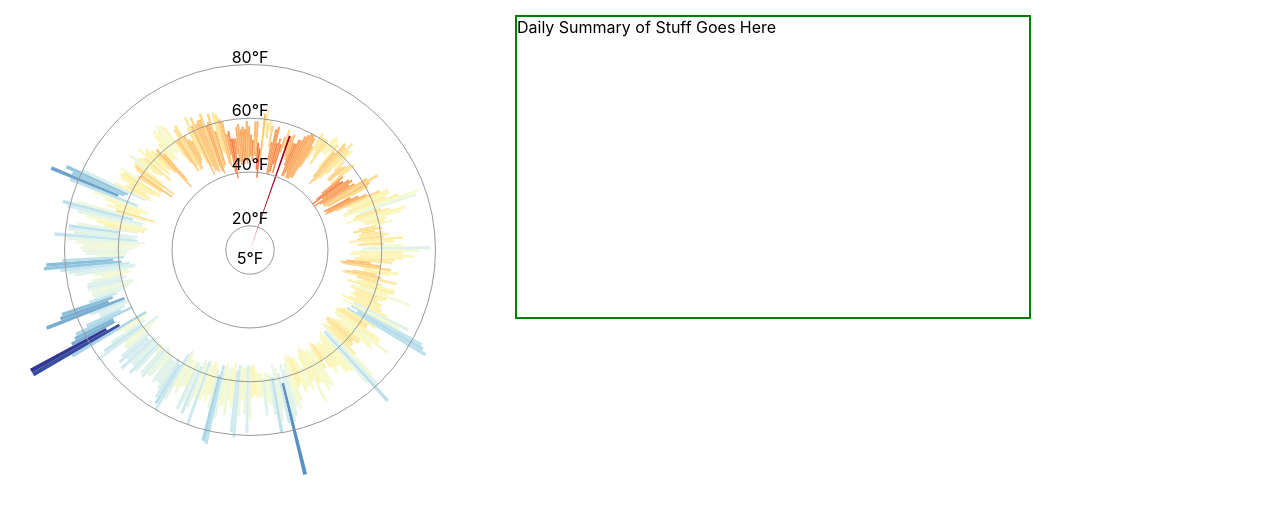
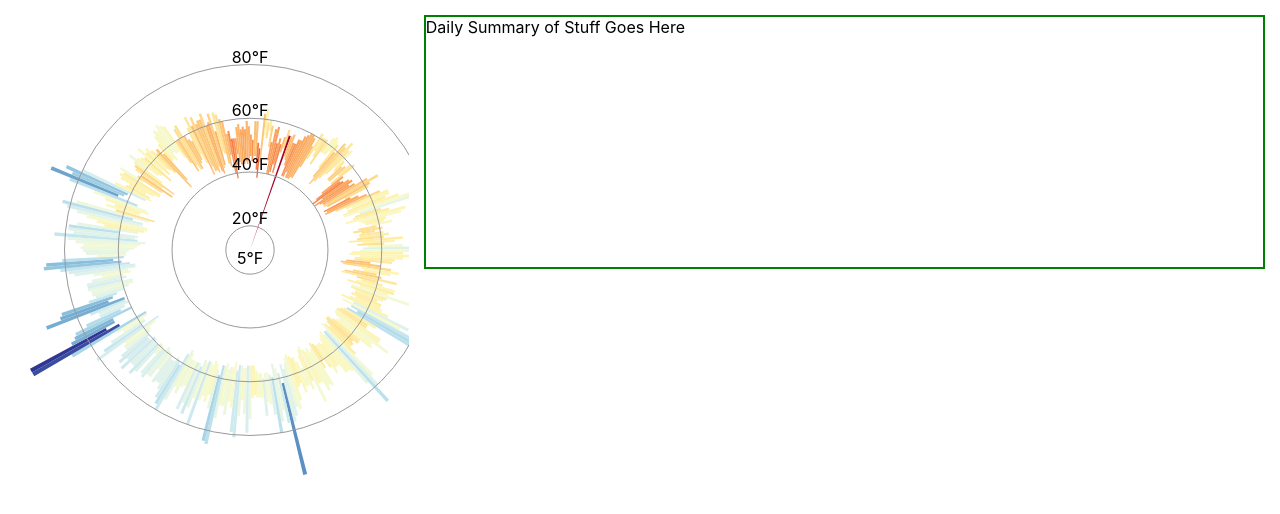
Before and after one commit to patrickjneel/Year-Data-Visualization, a React (Create React App) app: page / in a window 1280 px wide. Shown: the top 514 px of the page. Built offline with nearby package versions, Linux system fonts and the light colour scheme.

Commit message:
fixed dailysummary css

```diff
--- a/src/App.css
+++ b/src/App.css
@@ -3,16 +3,9 @@
   flex-direction: row;
 }
 
-.graph-area {
-  border: 2px solid red;
-  height: 500px;
-  margin: 15px;
-  width: 60%;
-}
-
 .daily-summary {
   border: 2px solid green;
-  height: 300px;
+  height: 250px;
   margin: 15px;
-  width: 40%;
+  width: 80%;
 }
--- a/src/App.js
+++ b/src/App.js
@@ -13,8 +13,7 @@ class App extends Component {
   render() {
     return (
       <div className="app">
-
-          <RadialChart weatherData={weatherData2018}/>
+        <RadialChart weatherData={weatherData2018}/>
         <div className="daily-summary">
           <DailySummary />
         </div>
--- a/src/YearlyChart/index.js
+++ b/src/YearlyChart/index.js
@@ -1,3 +1,3 @@
 import RadialChart from './RadialChart';
 
-export { RadialChart };
+export default { RadialChart };
```
